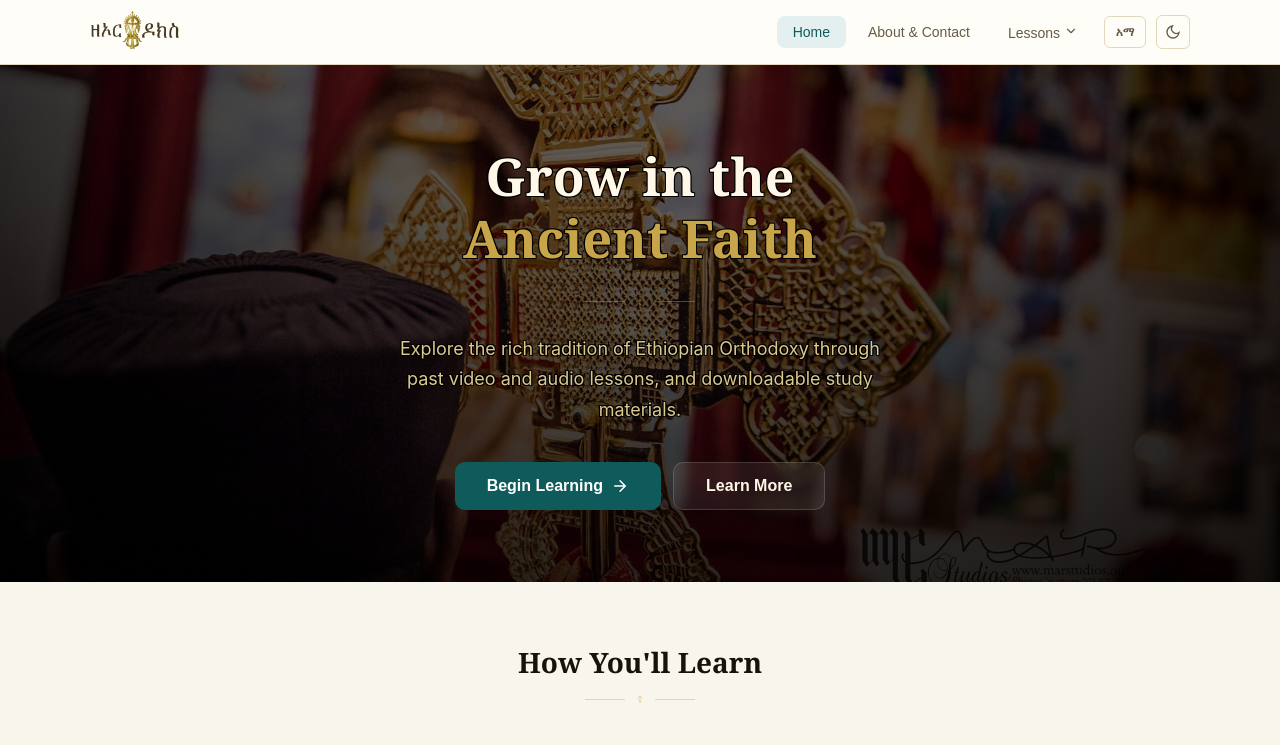
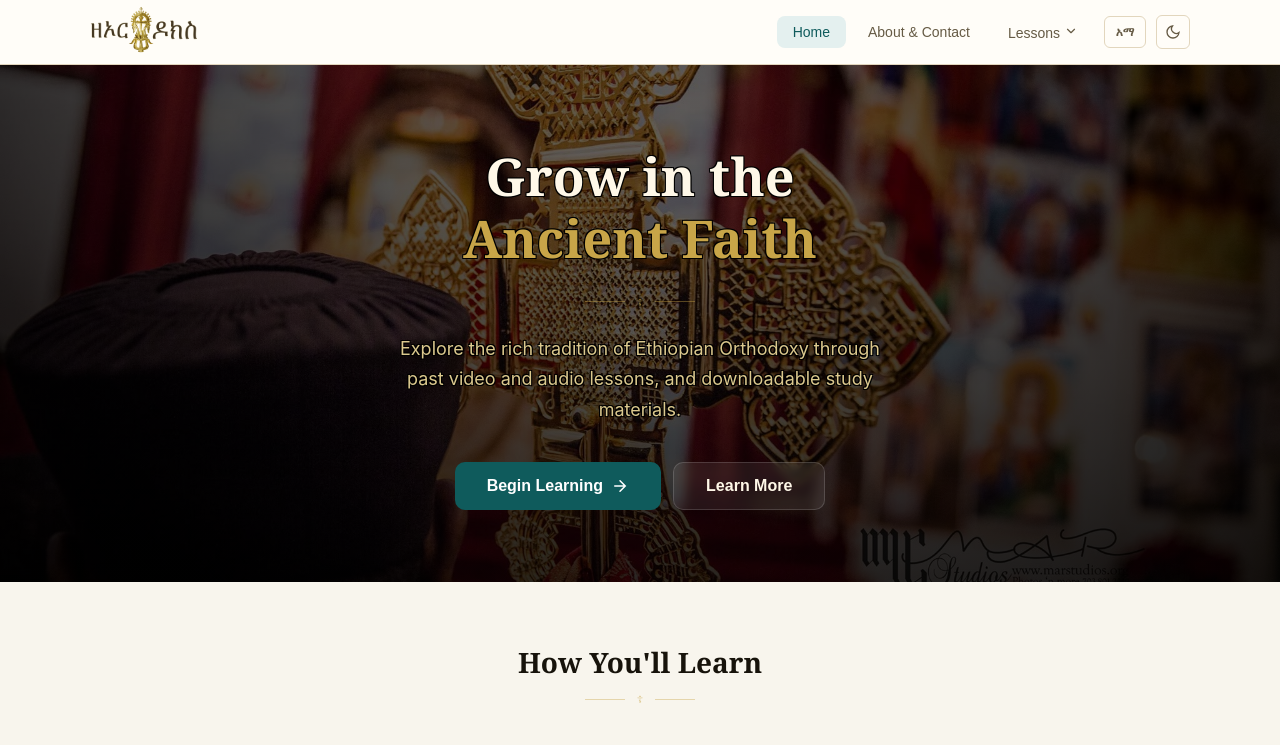
Before and after one commit to nahomsolomon12/ze-orthodox, a React (Vite) app in the folder front-end/: page / in a window 1280 px wide. Shown: the top 745 px of the page. Built offline with nearby package versions, Linux system fonts and the light colour scheme.

Commit message:
fix: logo size

```diff
--- a/front-end/src/components/Nav.css
+++ b/front-end/src/components/Nav.css
@@ -27,7 +27,7 @@
 }
 
 .nav__logo-image {
-  height: 50px;
+  height: 60px;
   width: auto;
   display: block;
   object-fit: contain;
@@ -195,6 +195,10 @@
 }
 
 @media (max-width: 768px) {
+  .nav__logo-image {
+    height: 50px;
+  }
+
   .nav__links {
     display: none !important;
   }
```
